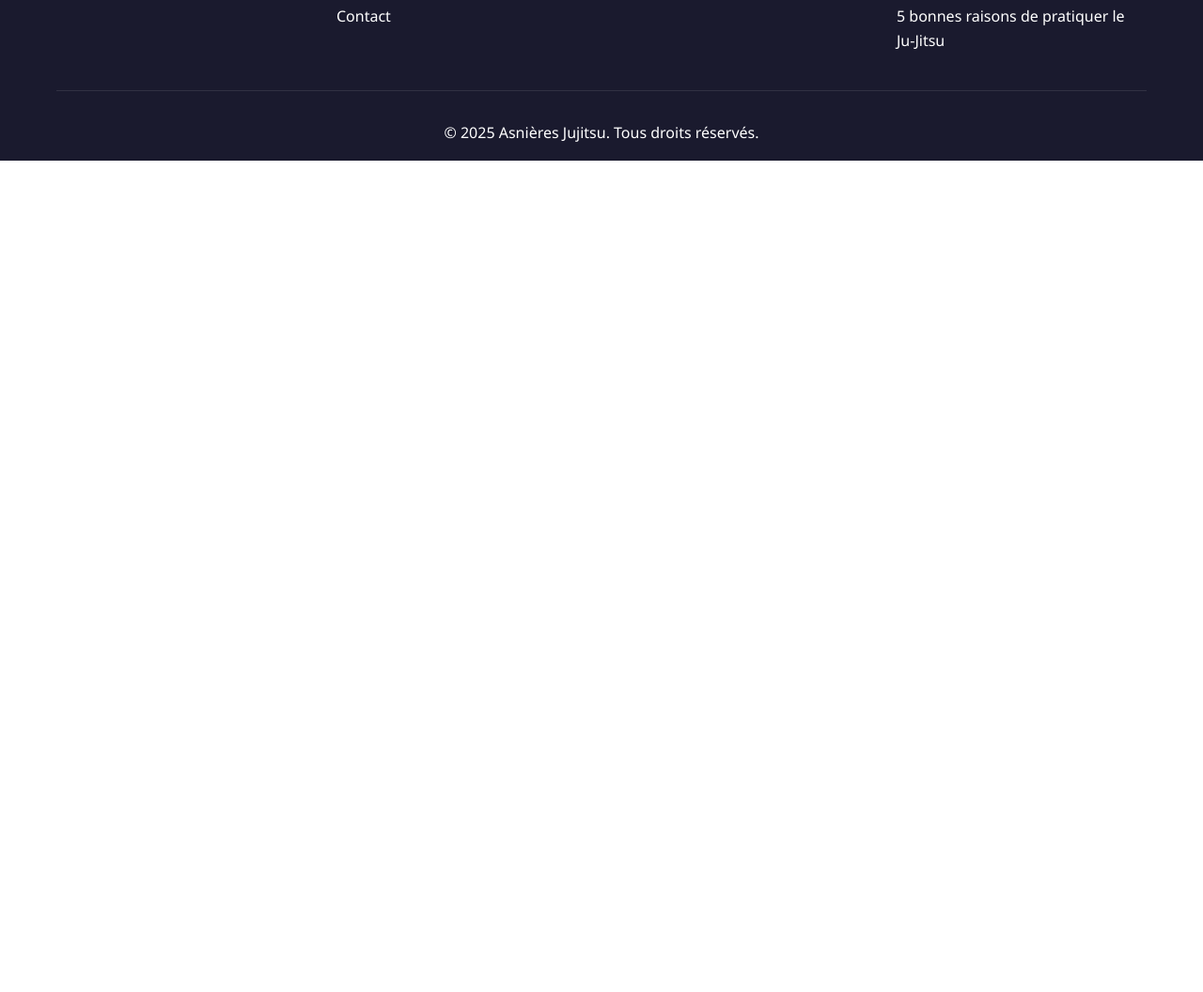
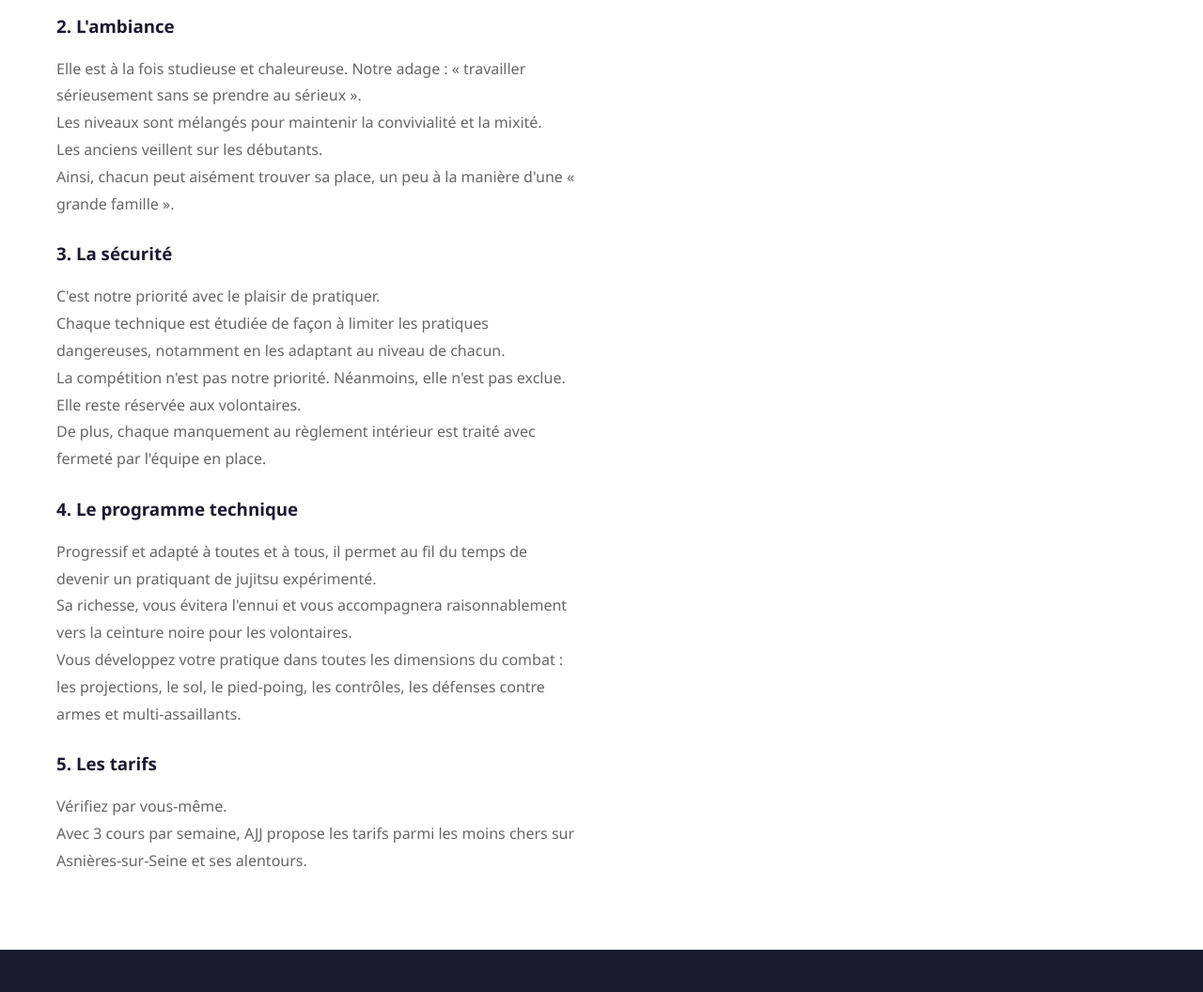
Before and after one commit to aairom/ajj-clone, a website: page 5-bonnes-raisons.html in a window 1280 px wide. Shown: the part 546-1602 px from the top of the page at 94% size. Before the commit the page ends 800 px from the top, so only its background shows below. Drawn offline with Linux system fonts and the light colour scheme.

Commit message:
5raisons

```diff
--- a/5-bonnes-raisons.html
+++ b/5-bonnes-raisons.html
@@ -38,10 +38,35 @@
     <!-- Content Section -->
     <section class="section" style="padding-top: 120px;">
         <div class="container">
-            <h2 class="section-title">5 bonnes raisons de pratiquer le Ju-Jitsu</h2>
+            <h2 class="section-title">Voici nos 5 bonnes raisons de pratiquer le Ju-Jitsu chez AJJ :</h2>
             <div class="club-content">
                 <div class="club-text">
-                    <p>Contenu à venir...</p>
+                    <h3>1. Les bénéfices santé</h3>
+                    <p>Grâce à la pratique régulière du Ju-Jitsu vous développez et entretenez votre condition physique comme votre souplesse.</p>
+                    <p>Aussi, vous améliorez votre coordination et vos réflexes. Vous renforcez votre confiance en vous ainsi que l'estime de soi.</p>
+                    <p>Par conséquent, le Ju-Jitsu chez AJJ, c'est le remède anti-stress moderne par excellence !</p>
+
+                    <h3>2. L'ambiance</h3>
+                    <p>Elle est à la fois studieuse et chaleureuse. Notre adage : « travailler sérieusement sans se prendre au sérieux ».</p>
+                    <p>Les niveaux sont mélangés pour maintenir la convivialité et la mixité.</p>
+                    <p>Les anciens veillent sur les débutants.</p>
+                    <p>Ainsi, chacun peut aisément trouver sa place, un peu à la manière d'une « grande famille ».</p>
+
+                    <h3>3. La sécurité</h3>
+                    <p>C'est notre priorité avec le plaisir de pratiquer.</p>
+                    <p>Chaque technique est étudiée de façon à limiter les pratiques dangereuses, notamment en les adaptant au niveau de chacun.</p>
+                    <p>La compétition n'est pas notre priorité. Néanmoins, elle n'est pas exclue.</p>
+                    <p>Elle reste réservée aux volontaires.</p>
+                    <p>De plus, chaque manquement au règlement intérieur est traité avec fermeté par l'équipe en place.</p>
+
+                    <h3>4. Le programme technique</h3>
+                    <p>Progressif et adapté à toutes et à tous, il permet au fil du temps de devenir un pratiquant de jujitsu expérimenté.</p>
+                    <p>Sa richesse, vous évitera l'ennui et vous accompagnera raisonnablement vers la ceinture noire pour les volontaires.</p>
+                    <p>Vous développez votre pratique dans toutes les dimensions du combat : les projections, le sol, le pied-poing, les contrôles, les défenses contre armes et multi-assaillants.</p>
+
+                    <h3>5. Les tarifs</h3>
+                    <p>Vérifiez par vous-même.</p>
+                    <p>Avec 3 cours par semaine, AJJ propose les tarifs parmi les moins chers sur Asnières-sur-Seine et ses alentours.</p>
                 </div>
             </div>
         </div>
```
